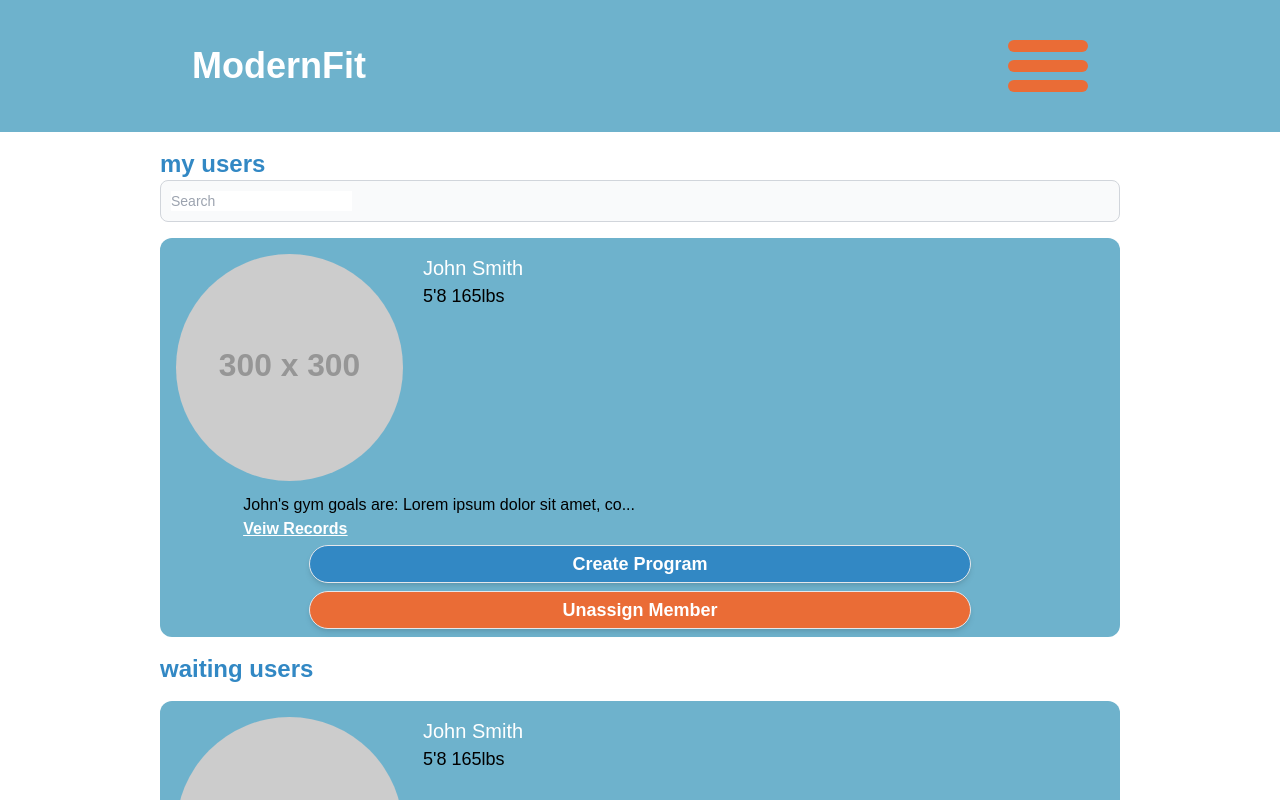
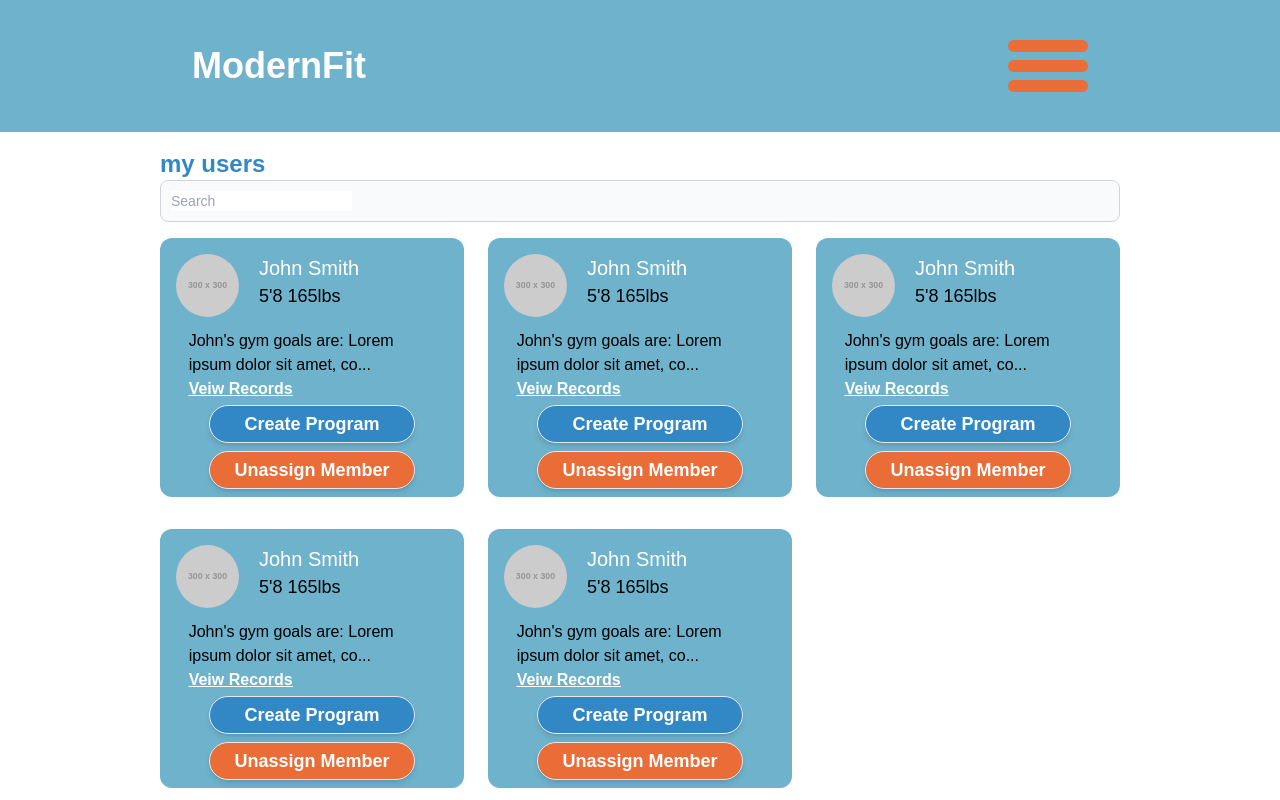
Before and after one commit to JokerZ75/ModernFit-Gym-Group11, a Next.js app in the folder frontend/: page /modernFit-app/my-users in a window 1280 px wide. Shown: the top 800 px of the page. Built offline with nearby package versions, Linux system fonts and the light colour scheme.

Commit message:
added css for desktop

```diff
--- a/frontend/src/app/(Pages)/modernFit-app/my-users/components/assignedUser.tsx
+++ b/frontend/src/app/(Pages)/modernFit-app/my-users/components/assignedUser.tsx
@@ -18,7 +18,7 @@ const AssignedUser: React.FC<props> = ({children, firstName, lastName, profileIm
         goals += "...";
     }
     return (
-        <div className="mx-auto m-4 bg-blue-100 p-1 rounded-xl">
+        <div className="max-w-sm mx-auto m-4 bg-blue-100 p-1 rounded-xl">
             <div className="flex flexbox m-3">
                 <div className="w-1/4 rounded-full overflow-hidden"> <img src={profileImage} alt="Profile Picture" height="100000" width="50000"></img> </div>
                 <div className="mx-auto w-3/4 ml-5">
--- a/frontend/src/app/(Pages)/modernFit-app/my-users/components/unassignedUser.tsx
+++ b/frontend/src/app/(Pages)/modernFit-app/my-users/components/unassignedUser.tsx
@@ -18,7 +18,7 @@ const UnassignedUser: React.FC<props> = ({children, firstName, lastName, profile
         goals += "...";
     }
     return (
-        <div className="mx-auto m-4 bg-blue-100 p-1 rounded-xl">
+        <div className="max-w-sm mx-auto m-4 bg-blue-100 p-1 rounded-xl">
             <div className="flex flexbox m-3">
                 <div className="w-1/4 rounded-full overflow-hidden"> <img src={profileImage} alt="Profile Picture" height="100000" width="50000"></img> </div>
                 <div className="mx-auto w-3/4 ml-5">
--- a/frontend/src/app/(Pages)/modernFit-app/my-users/page.tsx
+++ b/frontend/src/app/(Pages)/modernFit-app/my-users/page.tsx
@@ -28,6 +28,7 @@ const myUsers: React.FC = () => {
                 <div className="">
                     <SearchBar />
                 </div>
+                <div className="md:grid md:grid-cols-2 lg:grid-cols-3 2xl:grid-cols-4 md:gap-x-6">
                     <AssignedUser
                     firstName={firstName}
                     lastName={lastName}
@@ -36,10 +37,44 @@ const myUsers: React.FC = () => {
                     height={height}
                     weight={weight}
                     />
+                    <AssignedUser
+                    firstName={firstName}
+                    lastName={lastName}
+                    profileImage={profileImage}
+                    goals={goals}
+                    height={height}
+                    weight={weight}
+                    />
+                    <AssignedUser
+                    firstName={firstName}
+                    lastName={lastName}
+                    profileImage={profileImage}
+                    goals={goals}
+                    height={height}
+                    weight={weight}
+                    />
+                    <AssignedUser
+                    firstName={firstName}
+                    lastName={lastName}
+                    profileImage={profileImage}
+                    goals={goals}
+                    height={height}
+                    weight={weight}
+                    />
+                    <AssignedUser
+                    firstName={firstName}
+                    lastName={lastName}
+                    profileImage={profileImage}
+                    goals={goals}
+                    height={height}
+                    weight={weight}
+                    />
+                </div>
 
                 <div className="font-bold text-2xl">
                     waiting users
                 </div>
+                <div className="md:grid md:grid-cols-2 lg:grid-cols-3 2xl:grid-cols-4 md:gap-x-6">
                     <UnassignedUser
                     firstName={firstName}
                     lastName={lastName}
@@ -49,6 +84,7 @@ const myUsers: React.FC = () => {
                     weight={weight}
                     />
                 </div>
+            </div>
         </>
     )
 
```
Lines whose indentation alone changed are shown as unchanged.
